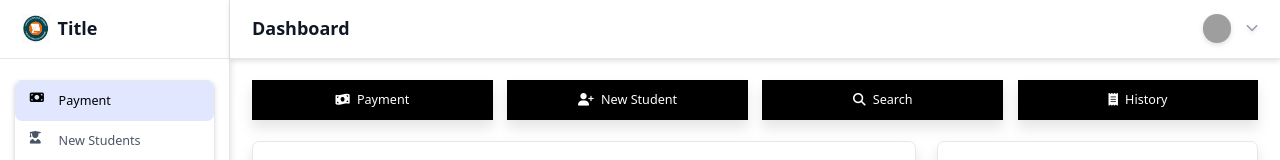
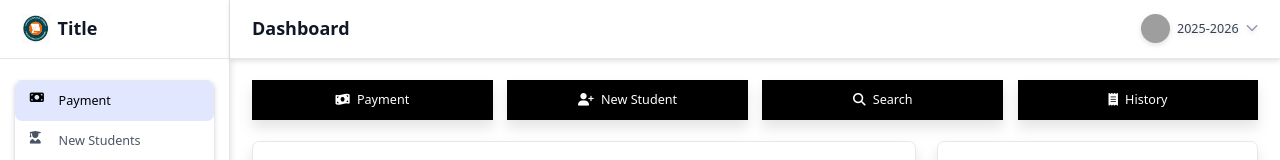
Before and after one commit to vimal2033/Student_Fee_Desktop, a React (Vite) app in the folder Student_Fee/: page /#/ in a window 1280 px wide. Shown: the top 160 px of the page. Built offline with nearby package versions, Linux system fonts and the light colour scheme; no server answers; sample sign-in values are in the browser's storage; grey boxes are pictures that could not be loaded.

Commit message:
configration for session based data

```diff
--- a/Student_Fee/src/components/TopHeaderBar.jsx
+++ b/Student_Fee/src/components/TopHeaderBar.jsx
@@ -1,4 +1,4 @@
-import React,{ useState} from 'react'
+import React,{ useEffect, useState} from 'react'
 import { useMyContext } from '../global/MyContext'
 import profileImg from '/images/corporate-user-icon.png'; //import image
 import logo from '/images/icons/icon.svg';  // Import image
@@ -12,13 +12,17 @@ const TopHeaderBar = () => {
   const imageUrl = new URL(logo, import.meta.url).href;
 const [showYear, setShowYear] = useState(false);
 
-const handleSessionSelect = (session) => {
+const handleSessionSelect = async (session) => {
+  if (session === currentSession) {
+    setShowYear(false);
+    return; // No change needed
+  }
 setLoadingoverlystate(true); // Set loading state to true
   setCurrentSession(session); // Update the current session state
   // console.log("Selected session:", currentSession); // Handle the selected session here
   setShowYear(false); // Close the dropdown after selection
   // Handle the selected session here
-  get_student_data(session);
+  // get_student_data();
 
   setInput(prevState => ({ ...prevState, Id: "",
     Name: "",
@@ -33,6 +37,11 @@ setLoadingoverlystate(true); // Set loading state to true
  addAlert("Session changed", "bg-green-500");
   setTimeout(() => { removeAlert(0); }, 5000);
 }
+
+useEffect(() => {
+  get_student_data();
+  setLoadingoverlystate(false); // Set loading state to false after data is fetched
+}, [currentSession]);
 
 
 
--- a/Student_Fee/src/components/YearDrop.jsx
+++ b/Student_Fee/src/components/YearDrop.jsx
@@ -5,7 +5,7 @@ import { useMyContext } from '../global/MyContext';
 
 const YearDropdown = ({ showYearDropdown, onSelect }) => {
 
-const {setLoadingoverlystate,setCurrentSession,get_student_data,StudentData,setAllStudentData} = useMyContext();
+const {setLoadingoverlystate,setCurrentSession,get_student_data,allStudetFetchedData} = useMyContext();
 
 
               // get the list of sessions from student data
@@ -14,7 +14,7 @@ const {setLoadingoverlystate,setCurrentSession,get_student_data,StudentData,setA
 
               const sessionList =Array.from(
                   new Set(
-                      StudentData?.map(student => {
+                      allStudetFetchedData?.map(student => {
                       const date = new Date(student.studentAdmmissionDate);
                       const year = date.getFullYear();
                       const nextYearShort = String(year + 1).slice(-2); // last 2 digits
--- a/Student_Fee/src/global/MyContext.jsx
+++ b/Student_Fee/src/global/MyContext.jsx
@@ -18,6 +18,14 @@ export const MyProvider = ({ children }) => {
   const [Input,setInput]= useState({Id:"",ImgLink:profileImgUrl,Name:"",Date:setToday(),Amount:"",Course:"",Phone:"",University:"",TotalFee:0,FeePaid:0,Balance:0});
   const [isAuthenticated, setIsAuthenticated] = useState(false);
 
+   //for current session //set current session according to current year by default
+ const [currentSession, setCurrentSession] = useState( ()=>{
+  const currentYear = new Date().getFullYear();
+  const nextYear = currentYear + 1;
+  console.log("Initial session set to:", `${currentYear}-${nextYear}`);
+  return `${currentYear}-${nextYear}`;
+ } );
+
 // Filter data based on name and student ID
 const filteredData = (Input.Name.trim() !== "" || Input.Id.trim() !== "")
   ? StudentData.filter((item) =>
@@ -26,7 +34,7 @@ const filteredData = (Input.Name.trim() !== "" || Input.Id.trim() !== "")
     )
   : [];
 
-
+  const [allStudetFetchedData,setAllStudentFetchedData]=useState([]); // to store all fetched student data
 //get student data
 async function get_student_data() {
   const url = import.meta.env.VITE_API_STUDENTURL + "/getAllStudentProfiles";
@@ -45,7 +53,17 @@ async function get_student_data() {
       }
     });
     const data = await response.json();
-    setStudentData(data);
+    setAllStudentFetchedData(data);
+    // Filter data based on current session if provided
+    if (currentSession) {
+      const [startYear, endYear] = currentSession.split('-').map(Number);
+      const filteredBySession = data.filter(student => {
+        const admissionYear = new Date(student.studentAdmmissionDate).getFullYear();
+        return admissionYear === startYear || admissionYear === endYear;
+      });
+      setStudentData(filteredBySession);
+    }
+    // setStudentData(data);
     get_payment_data(); // Fetch payment data after student data is fetched
     setLoadingoverlystate(false); // Set loading state to false after data is fetched
     console.log("Student Data:", data);
@@ -55,6 +73,7 @@ async function get_student_data() {
     return { data: null, status: "error" };
   }
 }
+const [allFechedPaymentData,setAllFetchedPaymentData]=useState([]); // to store all fetched payment data
 //get student payment data
 async function get_payment_data() {
   const url = import.meta.env.VITE_API_STUDENTURL + "/getAllPaymentRecords/";
@@ -74,7 +93,18 @@ async function get_payment_data() {
     });
 
     const data = await response.json();
-    setPaymentData(data);
+    setAllFetchedPaymentData(data);
+      // Filter data based on current session if provided
+      if (currentSession) {
+        const [startYear, endYear] = currentSession.split('-').map(Number);
+        const filteredBySession = data.filter(payment => {
+          const paymentYear = new Date(payment.paymentDate).getFullYear();
+          return paymentYear === startYear || paymentYear === endYear;
+        });
+        setPaymentData(filteredBySession);
+      }
+
+    // setPaymentData(data);
     console.log("Payment Data:", data);
 
     // Return both data and status
@@ -110,8 +140,7 @@ const removeAlert = (index) => {
 const [highlightedIndex, setHighlightedIndex] = useState(0);
 //for deshboard title
 const [deshboardTitle, setDeshboardTitle] = useState("");
- //for current session
- const [currentSession, setCurrentSession] = useState(""); // Default session
+
 const [dataurl,setdataUrl]=useState("");
 //for loading screen
  const [loadingoverlystate, setLoadingoverlystate] = useState(false);
@@ -126,7 +155,8 @@ const [dataurl,setdataUrl]=useState("");
                                 dataurl,setdataUrl,
                                 loadingoverlystate, setLoadingoverlystate,
                                 isAuthenticated, setIsAuthenticated,
-                                allStudetData,setAllStudentData
+                                allStudetData,setAllStudentData,
+                                allStudetFetchedData
 
                               }}>
       {children}
```
